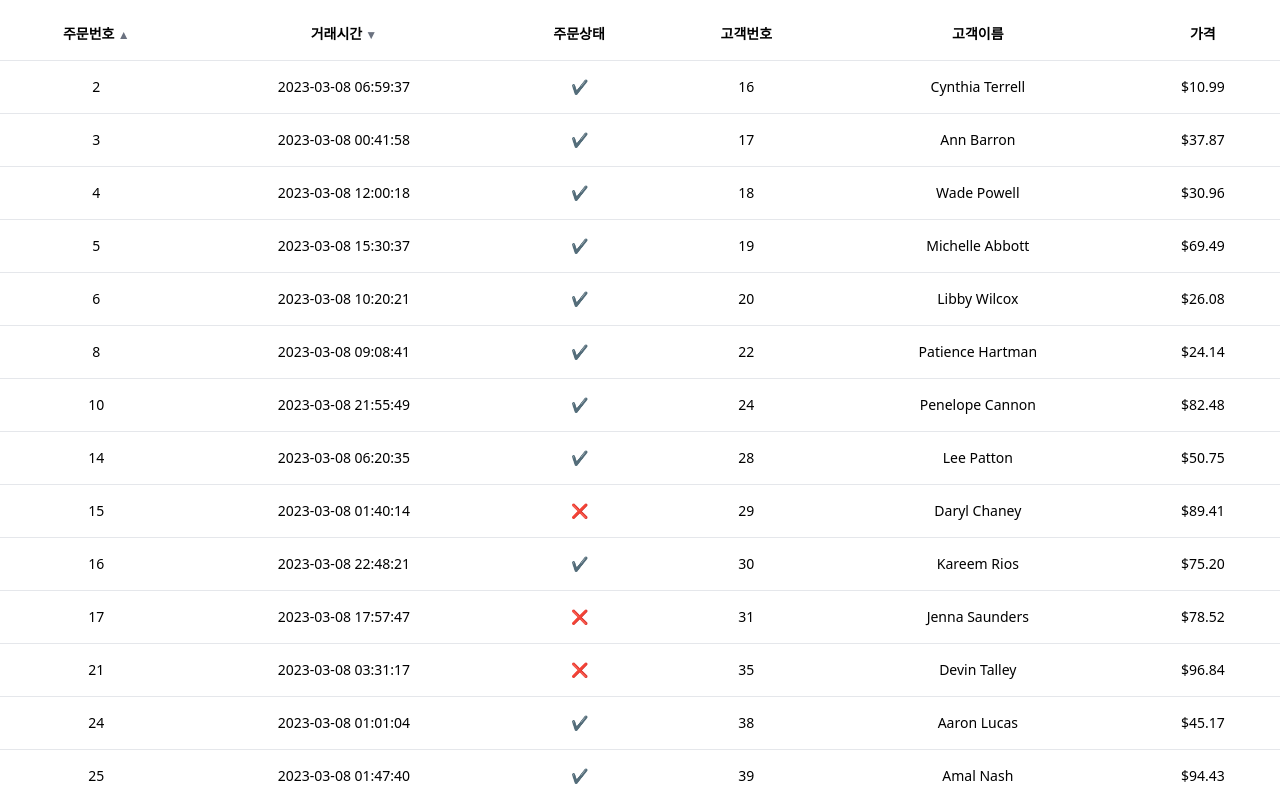
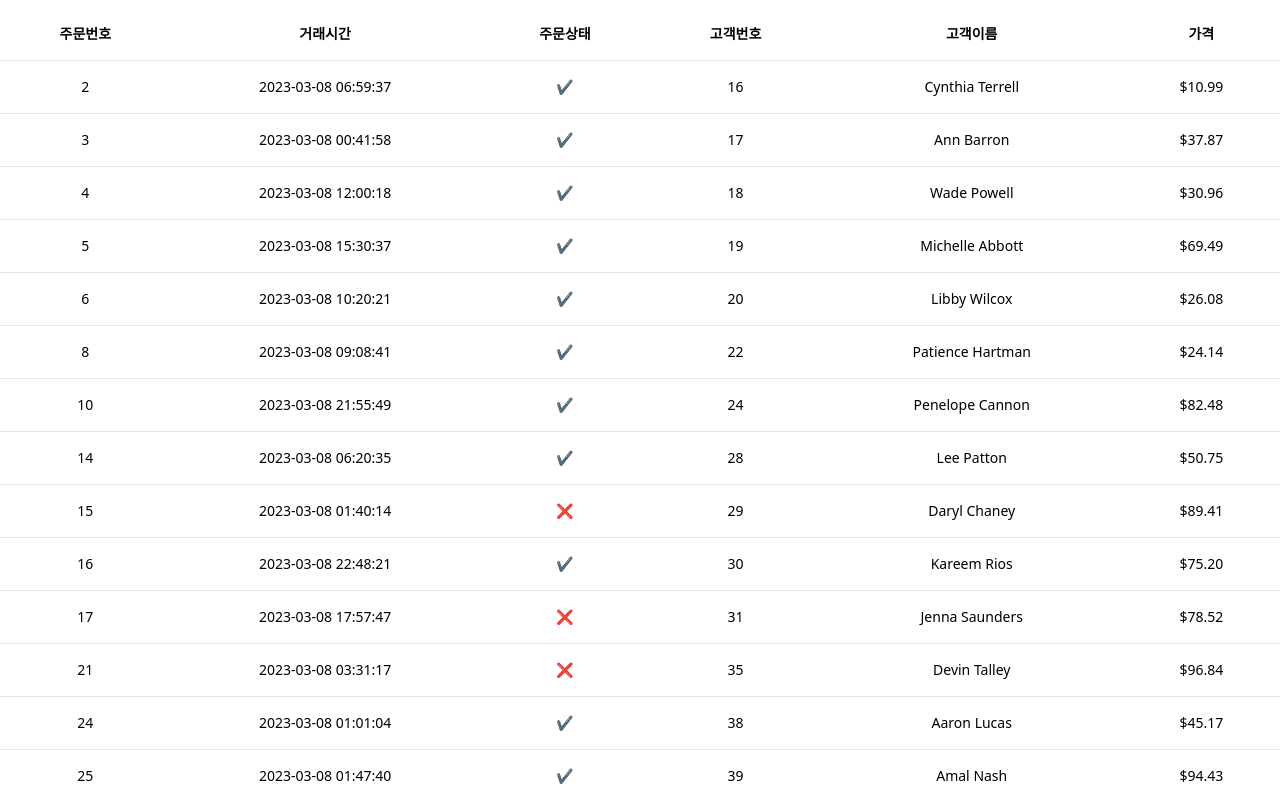
Before and after one commit to wanted-pre-7/pre-onboarding-9th-4-7, a React (Vite) app: page / in a window 1280 px wide. Shown: the top 800 px of the page. Built offline with nearby package versions, Linux system fonts and the light colour scheme.

Commit message:
feat[#7, #8]: 주문 처리 상태 필터링, 고객 이름 검색 기능
- if else 처리 생각해보기
- usePagination 훅 수정
- useInput 훅 추가
- trimValue 유틸 추가(공백, 대소문자 구분 x)

```diff
--- a/src/components/table/Table.tsx
+++ b/src/components/table/Table.tsx
@@ -22,44 +22,27 @@ const THeaders: THeader[] = [
   "가격",
 ];
 const Table = ({ transactions }: { transactions: ITransaction[] }) => {
-  const { offset } = usePagination();
+  const { order, time, status, offset } = usePagination();
   const [searchParams, setSearchParams] = useSearchParams();
 
-  const order = searchParams.get("order") ?? "asce";
-  const time = searchParams.get("time") ?? "default";
   const handleClickTransactionId = () => {
     setSearchParams({
       page: "1",
       order: order === "asce" ? "desc" : "asce",
     });
   };
-
-  if (order === "desc") {
-    transactions = transactions.sort((a, b) => b.id - a.id);
-  } else if (order === "asce") {
-    transactions = transactions.sort((a, b) => a.id - b.id);
-  }
-
   const handleClickTransactionTime = () => {
     setSearchParams({
       page: "1",
       time: time === "asce" ? "desc" : "asce",
     });
   };
-
-  if (time === "desc") {
-    transactions = transactions.sort(
-      (a, b) =>
-        new Date(b.transaction_time).getTime() -
-        new Date(a.transaction_time).getTime(),
-    );
-  } else if (time === "asce") {
-    transactions = transactions.sort(
-      (a, b) =>
-        new Date(a.transaction_time).getTime() -
-        new Date(b.transaction_time).getTime(),
-    );
-  } else if (time === "default") transactions;
+  const handleClickStatus = () => {
+    setSearchParams({
+      page: "1",
+      status: status === "true" ? "false" : "true",
+    });
+  };
 
   return (
     <table className="min-w-full text-center text-sm font-light">
@@ -73,7 +56,11 @@ const Table = ({ transactions }: { transactions: ITransaction[] }) => {
             <button onClick={handleClickTransactionId}>주문번호 </button>
             <span className="text-xs font-light text-gray-500">
               {" "}
-              {order === "asce" ? "▲" : "▼"}
+              {order === "asce"
+                ? "▲"
+                : order === "desc"
+                ? "▼"
+                : order === "default" && ""}
             </span>
           </th>
           <th className="px-6 py-4">
@@ -81,11 +68,17 @@ const Table = ({ transactions }: { transactions: ITransaction[] }) => {
               거래시간
               <span className="text-xs font-light text-gray-500">
                 {" "}
-                {time === "asce" ? "▲" : "▼"}
+                {time === "asce"
+                  ? "▲"
+                  : time === "desc"
+                  ? "▼"
+                  : time === "default" && ""}
               </span>
             </button>
           </th>
-          <th className="px-6 py-4">주문상태</th>
+          <th className="px-6 py-4">
+            <button onClick={handleClickStatus}>주문상태</button>
+          </th>
           <th className="px-6 py-4">고객번호</th>
           <th className="px-6 py-4">고객이름</th>
           <th className="px-6 py-4">가격</th>
--- /dev/null
+++ b/src/lib/hooks/useInput.ts
@@ -0,0 +1,15 @@
+import { useState } from "react";
+
+type OnChange = (e: React.ChangeEvent<HTMLInputElement>) => void;
+type UseInput = (initialState: string) => [value: string, OnChange: OnChange];
+
+const useInput: UseInput = (initialState: string) => {
+  const [value, setValue] = useState(initialState);
+
+  const onChange: OnChange = (e) => {
+    setValue(e.target.value);
+  };
+
+  return [value, onChange];
+};
+export default useInput;
--- a/src/lib/hooks/usePagination.ts
+++ b/src/lib/hooks/usePagination.ts
@@ -2,8 +2,12 @@ import { useSearchParams } from "react-router-dom";
 import { LIMIT } from "../../constants/pagination";
 
 type HandleClick = (page: string) => void;
+
 interface UsePagination {
   page: number;
+  order: string;
+  time: string;
+  status: string;
   offset: number;
   handleClick: HandleClick;
 }
@@ -12,16 +16,19 @@ const usePagination = (): UsePagination => {
   const [searchParams, setSearchParams] = useSearchParams();
   const page =
     !searchParams.get("page") || 0 ? 1 : Number(searchParams.get("page"));
-
+  const order = searchParams.get("order") ?? "default";
   const time = searchParams.get("time") ?? "default";
+  const status = searchParams.get("status") ?? "default";
 
   const handleClick: HandleClick = (page) =>
     setSearchParams({
       page,
+      order,
       time,
+      status,
     });
   const offset = (page - 1) * LIMIT;
 
-  return { page, offset, handleClick };
+  return { page, order, time, status, offset, handleClick };
 };
 export default usePagination;
--- /dev/null
+++ b/src/lib/utils/trimValue.ts
@@ -0,0 +1,4 @@
+const trimValue = (value: string) =>
+  value.toLowerCase().replace(/ /gi, "").trim();
+
+export default trimValue;
--- a/src/pages/Home.tsx
+++ b/src/pages/Home.tsx
@@ -1,14 +1,69 @@
-import { ScrollRestoration } from "react-router-dom";
+import { useState } from "react";
+import { ScrollRestoration, useSearchParams } from "react-router-dom";
 import Pagination from "../components/pagination/Pagination";
 import Table from "../components/table/Table";
 import { LIMIT } from "../constants/pagination";
+import useInput from "../lib/hooks/useInput";
+import usePagination from "../lib/hooks/usePagination";
+
 import useTransactionQuery from "../lib/hooks/useTransactionQuery";
+import trimValue from "../lib/utils/trimValue";
 import type { ITransaction } from "../types/transaction";
+const Home = () => {
+  const { data } = useTransactionQuery();
+  let transactions = data as ITransaction[];
 
-const Home = () => {
-  const { data: transactions, isLoading } = useTransactionQuery();
-  if (isLoading) {
-    return <h2>Loading...</h2>;
+  const { order, time, status } = usePagination();
+  const [searchParams, setSearchParams] = useSearchParams();
+  const [value, onChange] = useInput("");
+
+  const name = searchParams.get("name") as string;
+
+  const handleSubmit = (e: React.FormEvent<HTMLFormElement>) => {
+    e.preventDefault();
+
+    // const formData = new FormData(e.currentTarget);
+    // const name = formData.get("customer_name") as string;
+
+    setSearchParams({
+      name: value,
+    });
+  };
+
+  if (order === "desc") {
+    transactions = [...transactions].sort((a, b) => b.id - a.id);
+  } else if (order === "asce") {
+    transactions = [...transactions].sort((a, b) => a.id - b.id);
+  }
+
+  if (time === "desc") {
+    transactions = [...transactions].sort(
+      (a, b) =>
+        new Date(b.transaction_time).getTime() -
+        new Date(a.transaction_time).getTime(),
+    );
+  } else if (time === "asce") {
+    transactions = [...transactions].sort(
+      (a, b) =>
+        new Date(a.transaction_time).getTime() -
+        new Date(b.transaction_time).getTime(),
+    );
+  } else transactions;
+
+  if (status === "true") {
+    transactions = [...transactions].filter(
+      (transaction) => transaction.status === true,
+    );
+  } else if (status === "false") {
+    transactions = [...transactions].filter(
+      (transaction) => transaction.status === false,
+    );
+  } else transactions;
+
+  if (name === value) {
+    transactions = [...transactions].filter((transaction) =>
+      trimValue(transaction.customer_name).includes(trimValue(name)),
+    );
   }
 
   const pageNumber = transactions && Math.ceil(transactions?.length / LIMIT);
@@ -22,8 +77,28 @@ const Home = () => {
           </div>
         </div>
       </div>
-      <footer>
+      <footer className="mb-5">
         <Pagination pageNumber={pageNumber as number} />
+        <form
+          className="flex justify-center items-center gap-2"
+          onSubmit={handleSubmit}
+        >
+          <input
+            type="text"
+            className="py-1 px-2 rounded border"
+            name="customer_name"
+            placeholder="이름 검색"
+            onChange={onChange}
+            value={value}
+          />
+          <button
+            type="submit"
+            disabled={value.length < 1}
+            className="disabled:bg-blue-100 rounded-md bg-blue-300 py-1 px-2 text-base text-white"
+          >
+            검색
+          </button>
+        </form>
       </footer>
       <ScrollRestoration />
     </div>
```
